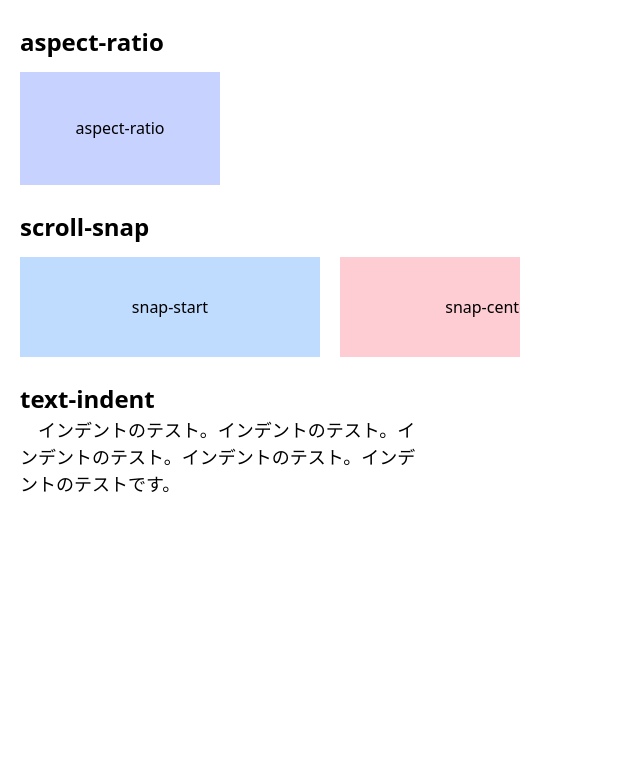
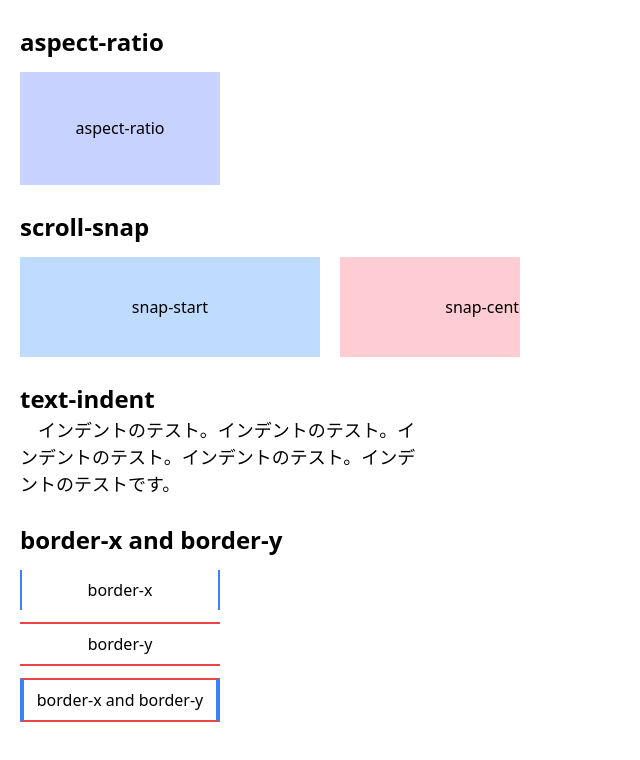
Before and after one commit to K-shigehito/tailwind3-preview, a Vue app: page / in a window 1280 px wide. Shown: the top 760 px of the page, without its empty margins (0-640 px from the left). Built offline with nearby package versions, Linux system fonts and the light colour scheme.

Commit message:
feat: Borderコンポーネントの追加

```diff
--- a/src/App.vue
+++ b/src/App.vue
@@ -1,5 +1,6 @@
 <script setup lang="ts">
 import AspectRatio from './components/AspectRatio.vue';
+import Border from './components/Border.vue';
 import ScrollSnap from './components/ScrollSnap.vue';
 import TextIndent from './components/TextIndent.vue';
 </script>
@@ -9,6 +10,7 @@ import TextIndent from './components/TextIndent.vue';
     <AspectRatio />
     <ScrollSnap />
     <TextIndent />
+    <Border />
   </div>
 </template>
 
--- /dev/null
+++ b/src/components/Border.vue
@@ -0,0 +1,24 @@
+<template>
+  <h2 class="mt-[24px] font-bold text-[24px]">border-x and border-y</h2>
+  <div
+    class="mt-[12px] p-[8px] w-[200px] text-center border-x-2 border-x-blue-500"
+  >
+    border-x
+  </div>
+  <div
+    class="mt-[12px] p-[8px] w-[200px] text-center border-y-2 border-y-red-500"
+  >
+    border-y
+  </div>
+  <div
+    class="
+      mt-[12px]
+      p-[8px]
+      w-[200px]
+      text-center
+      border-x-4 border-x-blue-500 border-y-2 border-y-red-500
+    "
+  >
+    border-x and border-y
+  </div>
+</template>
```
